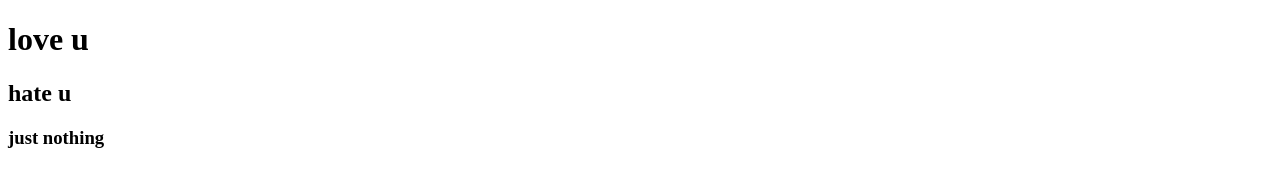
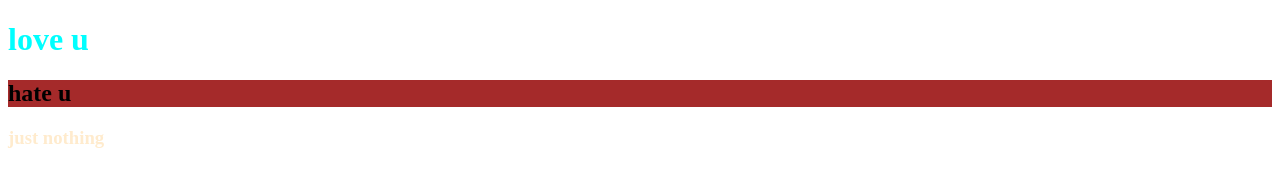
Before and after one commit to 2244jhalak/my-2nd-repo, a plain HTML site: page index.html in a window 1280 px wide. Drawn offline with Linux system fonts and the light colour scheme.

Commit message:
add style

```diff
--- a/index.html
+++ b/index.html
@@ -5,6 +5,7 @@
     <meta http-equiv="X-UA-Compatible" content="IE=edge">
     <meta name="viewport" content="width=device-width, initial-scale=1.0">
     <title>My 2nd repo name</title>
+    <link rel="stylesheet" href="markstyle.css">
 </head>
 <body>
     <h1>love u</h1>
--- /dev/null
+++ b/markstyle.css
@@ -0,0 +1,9 @@
+h1{
+    color: aqua;
+}
+h2{
+    background-color: brown;
+}
+h3{
+    color: blanchedalmond;
+}
```
